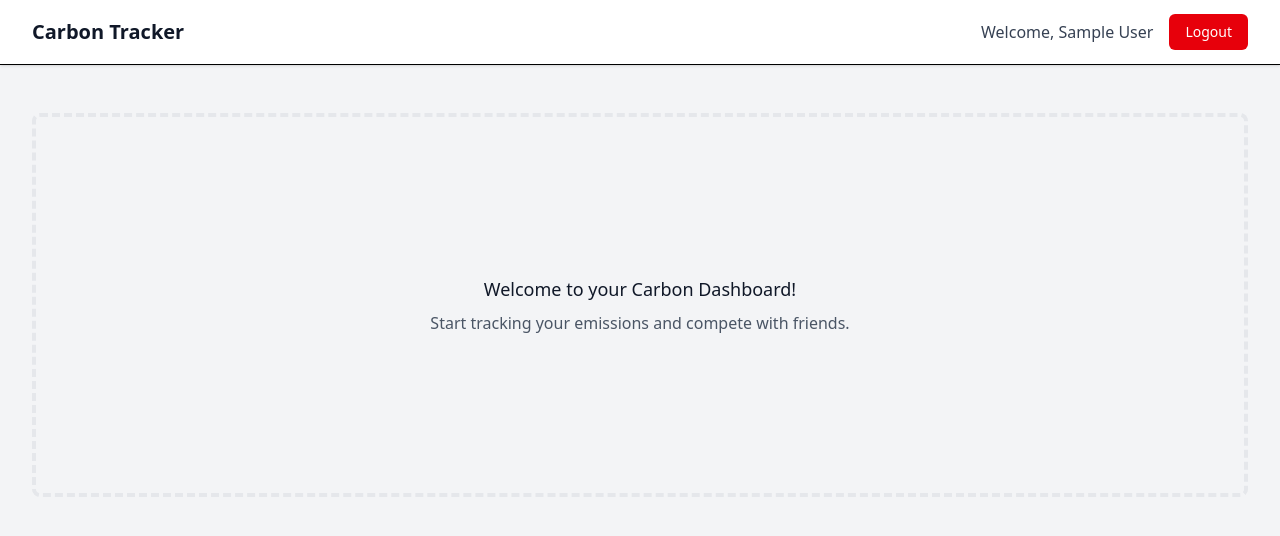
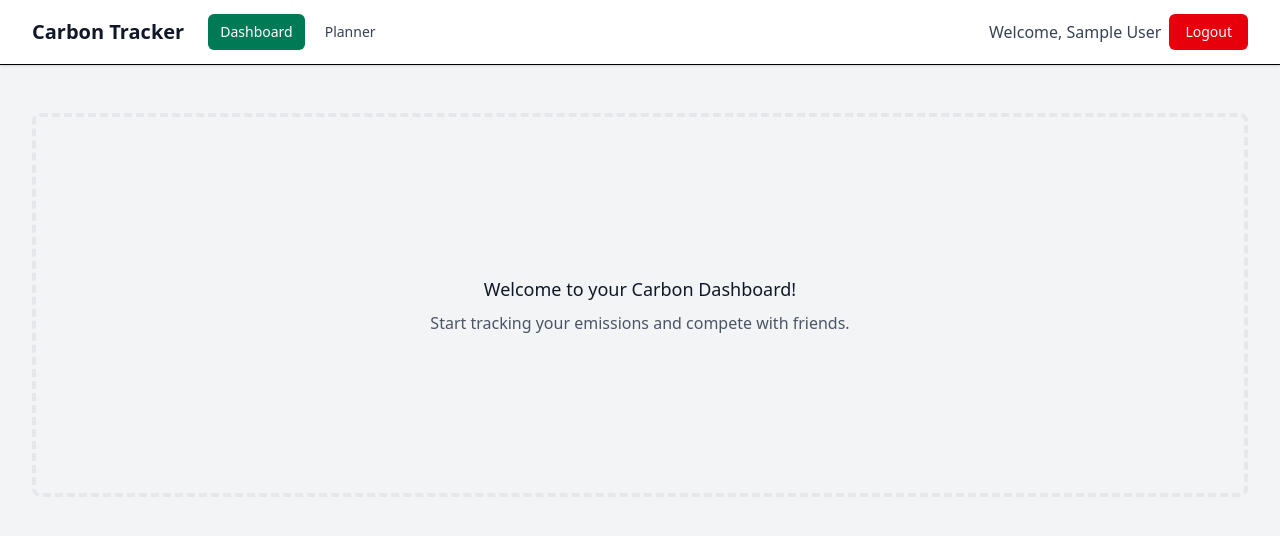
Before and after one commit to joshuakotake/greenify, a React (Vite) app: page /dashboard in a window 1280 px wide. Shown: the top 536 px of the page. Built offline with nearby package versions, Linux system fonts and the light colour scheme; no server answers; sample sign-in values are in the browser's storage.

Commit message:
adding everything for the trip planner and also implementing the navbar

```diff
--- a/package.json
+++ b/package.json
@@ -20,9 +20,10 @@
     "postcss": "^8.5.6",
     "react": "^19.1.1",
     "react-dom": "^19.1.1",
+    "react-firebase-hooks": "^5.1.1",
     "react-map-gl": "^8.0.4",
-    "react-firebase-hooks": "^5.1.1",
     "react-router": "^7.8.2",
+    "react-router-dom": "^7.8.2",
     "tailwindcss": "^4.1.12"
   },
   "devDependencies": {
--- a/src/Pages.jsx
+++ b/src/Pages.jsx
@@ -1,18 +1,21 @@
-import { BrowserRouter as Router, Routes, Route } from "react-router";
+// src/Pages.jsx
+import { Routes, Route, Navigate } from "react-router-dom";
 import AuthRoute from "./components/AuthRoute";
 import ProtectedRoute from "./components/ProtectedRoutes";
+
+import LandingPage from "./pages/LandingPage";
 import LoginPage from "./pages/LoginPage";
-import LandingPage from "./pages/LandingPage";
 import RegisterPage from "./pages/RegisterPage";
 import Dashboard from "./pages/Dashboard";
+import PlannerPage from "./pages/PlannerPage";
 
-function App() {
+export default function Pages() {
   return (
     <Routes>
-      {/* Public route */}
+      {/* Public */}
       <Route path="/" element={<LandingPage />} />
 
-      {/* Auth routes - redirect to dashboard if logged in */}
+      {/* Auth (redirect to dashboard if already logged in) */}
       <Route
         path="/login"
         element={
@@ -30,7 +33,7 @@ function App() {
         }
       />
 
-      {/* Protected routes - require authentication */}
+      {/* Protected */}
       <Route
         path="/dashboard"
         element={
@@ -39,12 +42,17 @@ function App() {
           </ProtectedRoute>
         }
       />
+      <Route
+        path="/planner"
+        element={
+          <ProtectedRoute>
+            <PlannerPage />
+          </ProtectedRoute>
+        }
+      />
 
-      {/* Add more protected routes here */}
-      {/* <Route path="/leaderboard" element={<ProtectedRoute><Leaderboard /></ProtectedRoute>} /> */}
-      {/* <Route path="/friends" element={<ProtectedRoute><Friends /></ProtectedRoute>} /> */}
+      {/* Fallback */}
+      <Route path="*" element={<Navigate to="/dashboard" replace />} />
     </Routes>
   );
 }
-
-export default App;
--- /dev/null
+++ b/src/components/layout/TopBar.jsx
@@ -0,0 +1,77 @@
+import { Link, NavLink } from "react-router-dom";
+
+const linkBase =
+  "px-3 py-2 rounded-md text-sm font-medium transition-colors";
+const linkActive = "bg-emerald-700 text-white";
+const linkIdle = "text-gray-700 hover:bg-gray-200";
+
+export default function TopBar({ user, onLogout }) {
+  return (
+    <nav className="bg-white shadow-sm border-b">
+      <div className="max-w-7xl mx-auto px-4 sm:px-6 lg:px-8">
+        <div className="flex justify-between h-16">
+          {/* Left: brand + nav links */}
+          <div className="flex items-center gap-6">
+            <Link
+              to="/dashboard"
+              className="text-xl font-semibold text-gray-900"
+            >
+              Carbon Tracker
+            </Link>
+            <div className="hidden sm:flex items-center gap-2">
+              <NavLink
+                to="/dashboard"
+                end
+                className={({ isActive }) =>
+                  `${linkBase} ${isActive ? linkActive : linkIdle}`
+                }
+              >
+                Dashboard
+              </NavLink>
+              <NavLink
+                to="/planner"
+                className={({ isActive }) =>
+                  `${linkBase} ${isActive ? linkActive : linkIdle}`
+                }
+              >
+                Planner
+              </NavLink>
+            </div>
+          </div>
+
+          {/* Right: auth actions */}
+          <div className="flex items-center gap-2">
+            {user ? (
+              <>
+                <span className="text-gray-700 hidden sm:inline">
+                  Welcome, {user.displayName || user.email}
+                </span>
+                <button
+                  onClick={onLogout}
+                  className="bg-red-600 hover:bg-red-700 text-white px-4 py-2 rounded-md text-sm font-medium"
+                >
+                  Logout
+                </button>
+              </>
+            ) : (
+              <>
+                <Link
+                  to="/login"
+                  className="px-3 py-2 rounded-md text-sm font-medium text-gray-700 hover:bg-gray-200"
+                >
+                  Login
+                </Link>
+                <Link
+                  to="/register"
+                  className="px-3 py-2 rounded-md text-sm font-medium bg-emerald-700 text-white hover:bg-emerald-800"
+                >
+                  Sign Up
+                </Link>
+              </>
+            )}
+          </div>
+        </div>
+      </div>
+    </nav>
+  );
+}
--- a/src/pages/Dashboard.jsx
+++ b/src/pages/Dashboard.jsx
@@ -1,6 +1,7 @@
 import { signOut } from "firebase/auth";
 import { auth } from "../firebase";
 import { useAuth } from "../hooks/useAuth";
+import TopBar from "../components/layout/TopBar";
 
 const Dashboard = () => {
   const { user } = useAuth();
@@ -15,28 +16,8 @@ const Dashboard = () => {
 
   return (
     <div className="min-h-screen bg-gray-100">
-      <nav className="bg-white shadow-sm border-b">
-        <div className="max-w-7xl mx-auto px-4 sm:px-6 lg:px-8">
-          <div className="flex justify-between h-16">
-            <div className="flex items-center">
-              <h1 className="text-xl font-semibold text-gray-900">
-                Carbon Tracker
-              </h1>
-            </div>
-            <div className="flex items-center space-x-4">
-              <span className="text-gray-700">
-                Welcome, {user?.displayName || user?.email}
-              </span>
-              <button
-                onClick={handleLogout}
-                className="bg-red-600 hover:bg-red-700 text-white px-4 py-2 rounded-md text-sm font-medium"
-              >
-                Logout
-              </button>
-            </div>
-          </div>
-        </div>
-      </nav>
+      {/* Use TopBar instead of inline nav */}
+      <TopBar user={user} onLogout={handleLogout} />
 
       <main className="max-w-7xl mx-auto py-6 sm:px-6 lg:px-8">
         <div className="px-4 py-6 sm:px-0">
--- /dev/null
+++ b/src/pages/PlannerPage.jsx
@@ -0,0 +1,77 @@
+import React, { useMemo, useState } from "react";
+import AddTripModal from "../components/Planner/parts/AddTripModal";
+import TripCard from "../components/Planner/parts/TripCard";
+import { totalSaved } from "../components/Planner/parts/utils";
+import "../components/Planner/Planner.css";
+
+import TopBar from "../components/layout/TopBar"; // ⬅ add this
+import { useAuth } from "../hooks/useAuth";
+import { signOut } from "firebase/auth";
+import { auth } from "../firebase";
+
+export default function PlannerPage() {
+  const { user } = useAuth();
+  const [open, setOpen] = useState(false);
+  const [trips, setTrips] = useState([]);
+  const saved = useMemo(() => totalSaved(trips), [trips]);
+
+  const handleLogout = async () => {
+    try {
+      await signOut(auth);
+    } catch (error) {
+      console.error("Error signing out:", error);
+    }
+  };
+
+  return (
+    <div className="min-h-screen bg-gray-100">
+      {/* Top navigation bar */}
+      <TopBar user={user} onLogout={handleLogout} />
+
+      {/* Page content */}
+      <main className="max-w-7xl mx-auto py-6 sm:px-6 lg:px-8">
+        <section className="planner-section">
+          <div className="row head">
+            <h1 className="title">Plan a Trip</h1>
+            <button className="btn" onClick={() => setOpen(true)}>
+              + Add Trip
+            </button>
+          </div>
+
+          {trips.length === 0 ? (
+            <div className="panel empty">
+              No trips yet. Add your first sustainable journey.
+            </div>
+          ) : (
+            <div className="row">
+              <div className="col panel">
+                <h3 className="h3">Trips</h3>
+                <div className="trip-grid">
+                  {trips.map((t) => (
+                    <TripCard key={t.id} t={t} />
+                  ))}
+                </div>
+              </div>
+              <div className="col panel">
+                <h3 className="h3">Summary</h3>
+                <p>
+                  Total CO₂ saved: <b>{saved.toFixed(2)} kg</b>
+                </p>
+              </div>
+            </div>
+          )}
+
+          {open && (
+            <AddTripModal
+              onClose={() => setOpen(false)}
+              onConfirm={(trip) => {
+                setTrips((prev) => [trip, ...prev]);
+                setOpen(false);
+              }}
+            />
+          )}
+        </section>
+      </main>
+    </div>
+  );
+}
```
Also changed, not shown: 1 other file (tests, documents, lock files or other folders).
